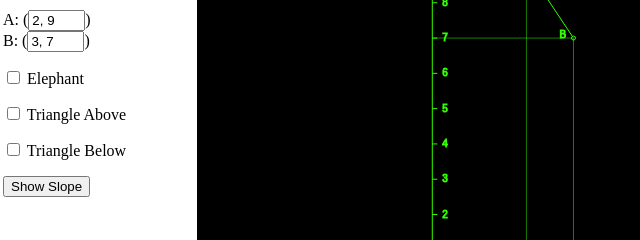
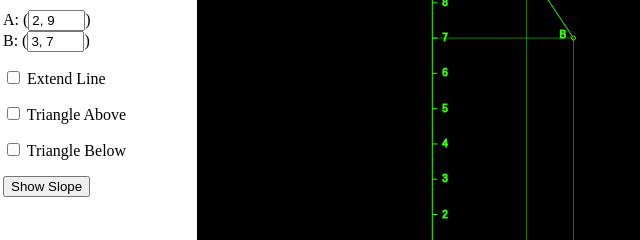
Before and after one commit to RogerMartinDb/travel-lite, a website: page public/maths/slopes.html in a window 1280 px wide. Shown: the part 222-462 px from the top of the page, 0-640 px from the left. Drawn offline with Linux system fonts and the light colour scheme.

Commit message:
change checkbox text and upgreade lock file

```diff
--- a/public/maths/slopes.html
+++ b/public/maths/slopes.html
@@ -22,7 +22,7 @@
           </p>
           <p>
             <input id="extend" value="extend" type="checkbox" />
-            <label for="extend">Elephant</label>
+            <label for="extend">Extend Line</label>
           </p>
           <p>
             <input id="triangleAbove" value="triangleAbove" type="checkbox" />
```
Also changed, not shown: 1 other file.
